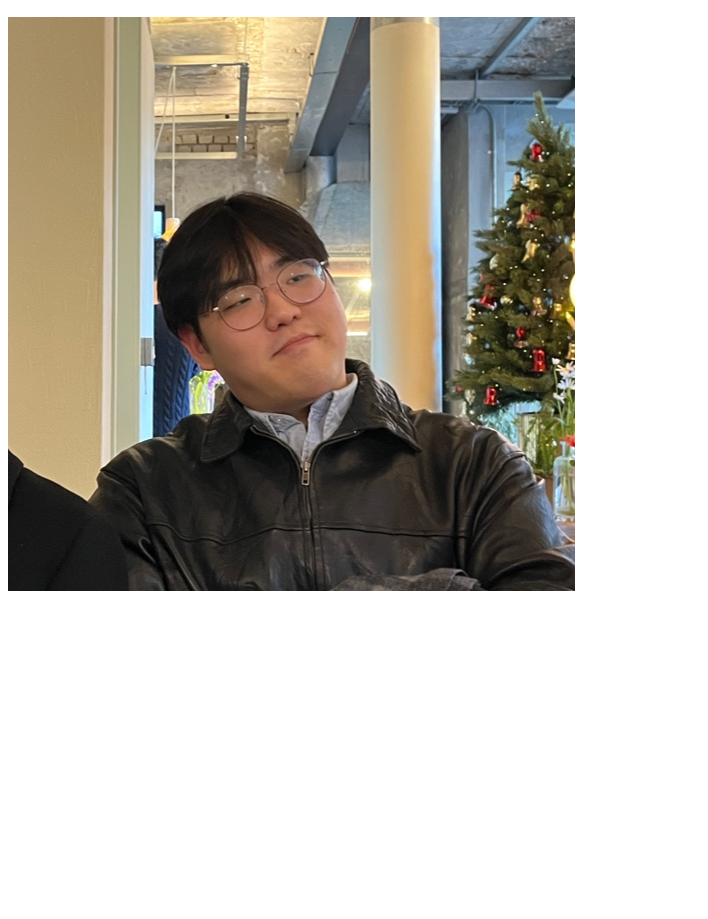
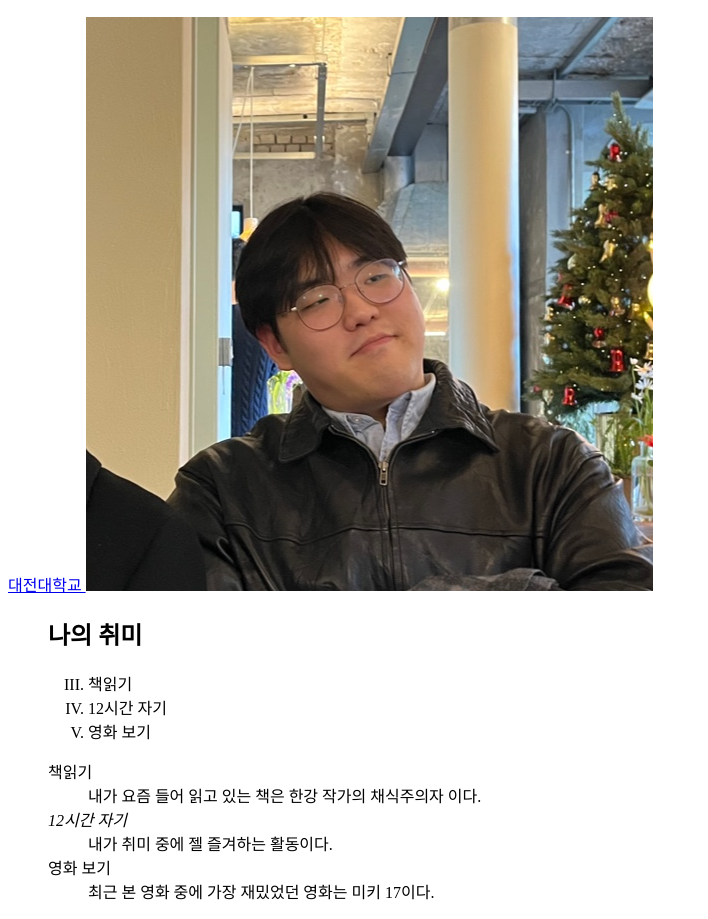
Before and after one commit to sims-cmd/sims-cmd.github.io, a plain HTML site: page index.html in a window 1280 px wide. Shown: the part 127-1046 px from the top of the page, without its empty margins (0-708 px from the left). Before the commit the page ends 800 px from the top, so only its background shows below. Drawn offline with Linux system fonts and the light colour scheme.

Commit message:
Update index.html

```diff
--- a/index.html
+++ b/index.html
@@ -8,6 +8,23 @@
 <body>
     <h1>심재환의 홈페이지 만들기</h1>
     <h2>이미지를 넣고 싶어요</h2>
+    <a href='https://www.dju.ac.kr/intro/intro.html'>대전대학교 <a/>
     <img src="image/KakaoTalk_20250311_160046954.jpg" alt="">
+        <ul>
+        <h2>나의 취미</h2>
+        <ol type='I' start='3'>
+            <li> 책읽기</li>
+            <li>12시간 자기</li>
+            <li>영화 보기</li>
+        </ol>
+    <dl>
+        <dt>책읽기</dt>
+        <dd>내가 요즘 들어 읽고 있는 책은 한강 작가의 채식주의자 이다.</dd>
+        <dt><i>12시간 자기</i></dt>
+        <dd>내가 취미 중에 젤 즐겨하는 활동이다.</dd>
+        <dt>영화 보기</dt>
+        <dd>최근 본 영화 중에 가장 재밌었던 영화는 미키 17이다.</dd>
+    </dl>
+    </ul>
 </body>
 </html>
```
